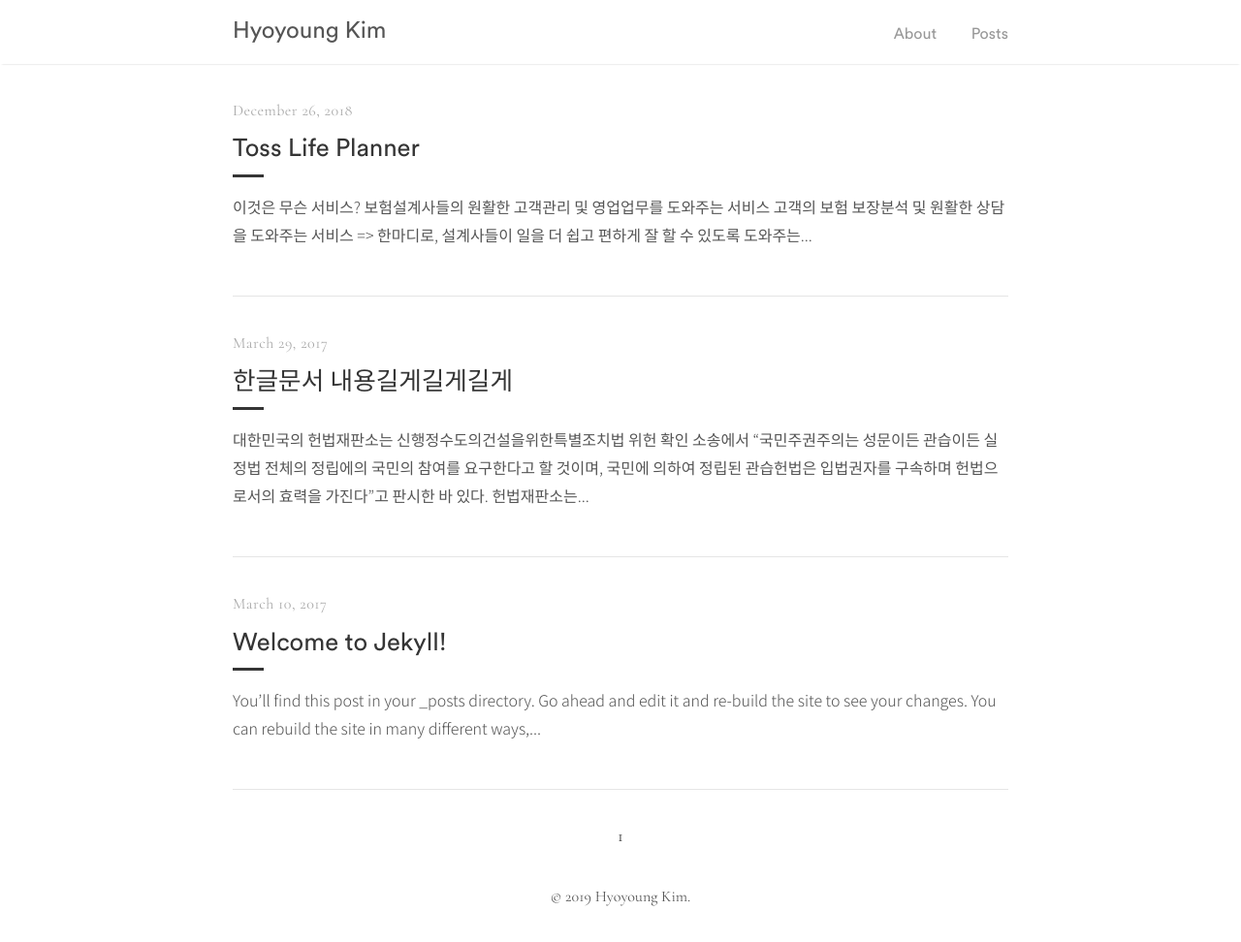
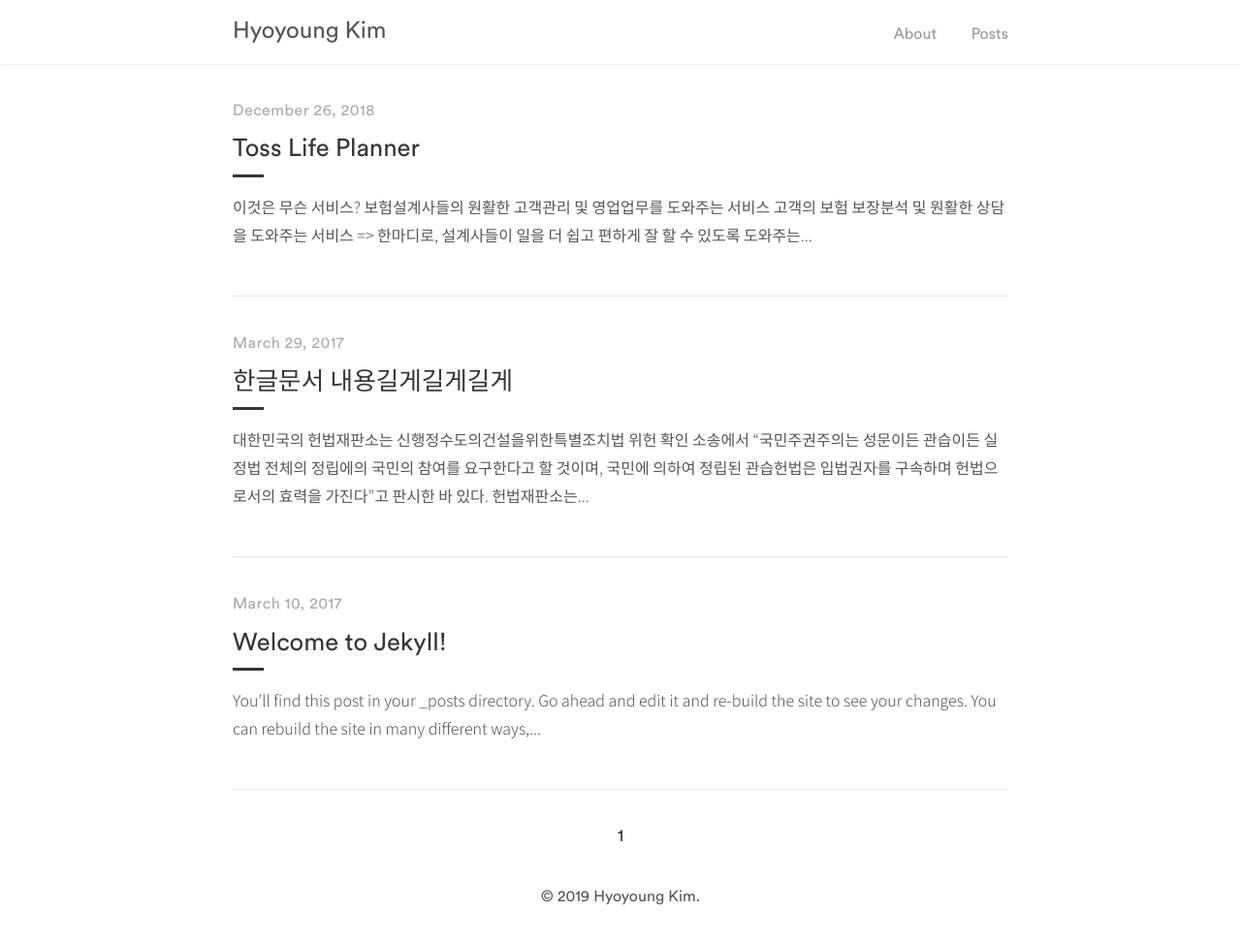
Before and after one commit to hyngkm/hyngkm.github.io, a Jekyll site: the page built from index.html, in a window 1280 px wide. Shown: the whole page at 97% size. Built offline with Jekyll 4.4.1, drawn with Linux system fonts in a browser that asks for light colours; some web fonts are replaced; the list of posts is cut into pages by our own code.

Commit message:
Update _variables.scss

```diff
--- a/_sass/tale/_variables.scss
+++ b/_sass/tale/_variables.scss
@@ -12,7 +12,7 @@
 
 // Fonts
 $serif-primary: 'Noto Sans KR', sans-serif;
-$serif-secondary: 'Cormorant Garamond', serif;
+$serif-secondary: 'CircularStd-Book', sans-serif;
 $sans-serif: 'CircularStd-Book', sans-serif;
 $monospaced: 'Roboto Mono', monospace;
 
```
